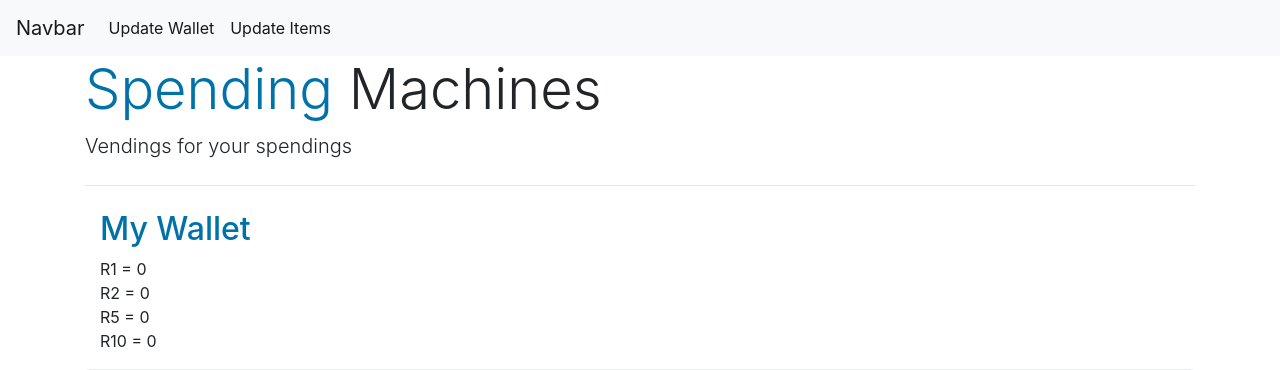
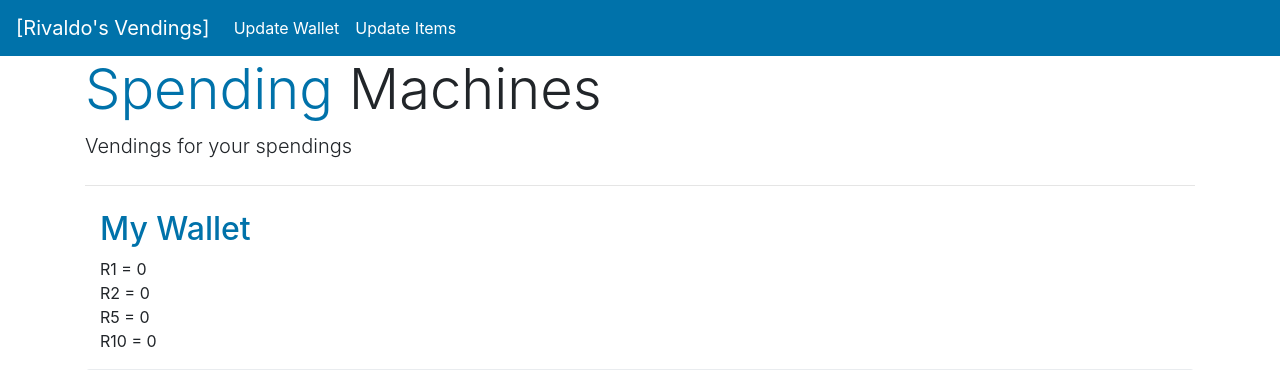
Before and after one commit to rivaldodb23/vending-machine, a Flask app: page /buy in a window 1280 px wide. Shown: the top 370 px of the page. Run offline with Flask 2, Linux system fonts and the light colour scheme; parts of the project's set-up code (start-up, migrations or seed data) failed here and were passed over.

Commit message:
Navbar upgraded

```diff
--- a/app/app.py
+++ b/app/app.py
@@ -1,5 +1,6 @@
 from flask import Flask, render_template, request, redirect, url_for
 from forms import StartUpForm, UpdateWallet, UpdateItems, BuyForm
+import os
 
 # M1 is the vending machine
 import machine as m1
@@ -9,7 +10,9 @@ import tkinter
 from tkinter import *
 from tkinter import filedialog as fd
 app = Flask(__name__)
-app.config['SECRET_KEY'] = 'shhhhhhh'
+
+#Secret key
+app.config['SECRET_KEY'] = '9q83h4q43q48hqh34829h4928'
 
 # Helper var to indicate progress
 progress = 20
@@ -74,7 +77,6 @@ def update_items():
     return render_template('updateItems.html', form=form, wallet=m1.wallet, items=m1.items)
 
 
-
 """
 - Main section
 - User selects coins from their wallet and purchase a item
@@ -103,6 +105,8 @@ def buy():
 -   Uses Tkinter to get the directory of a file
 -   Not used because of later web complications
 """
+
+
 def getPath():
     '''
         Choose a directory in which the generated files will be saved
@@ -119,5 +123,6 @@ def getPath():
     root.quit
     return filename
 
+
 if __name__ == '__main__':
-    app.run(debug=True)
+    app.run()
--- a/app/templates/base.html
+++ b/app/templates/base.html
@@ -15,18 +15,18 @@
 
 <body>
   <header>
-    <nav class="navbar navbar-expand-lg navbar-light bg-light">
-      <a class="navbar-brand" href="#">Navbar</a>
+    <nav class="navbar navbar-expand-lg navbar-light" style="background-color: #0072AA">
+      <a class="navbar-brand" href="#" style="color: white;">[Rivaldo's Vendings]</a>
       <button class="navbar-toggler" type="button" data-toggle="collapse" data-target="#navbarNav" aria-controls="navbarNav" aria-expanded="false" aria-label="Toggle navigation">
         <span class="navbar-toggler-icon"></span>
       </button>
       <div class="collapse navbar-collapse" id="navbarNav">
         <ul class="navbar-nav">
           <li class="nav-item active">
-            <a class="nav-link" href="/update_wallet">Update Wallet</a>
+            <a class="nav-link" href="/update_wallet" style="color: white;">Update Wallet</a>
           </li>
           <li class="nav-item active">
-            <a class="nav-link" href="/update_items">Update Items</a>
+            <a class="nav-link" href="/update_items" style="color: white;">Update Items</a>
           </li>
         </ul>
       </div>
```
